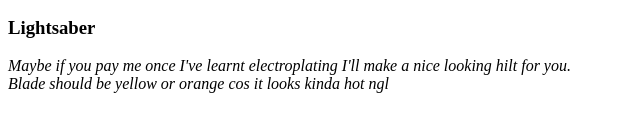
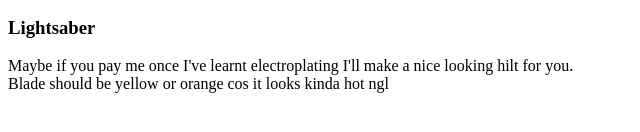
Before and after one commit to 67444/greyjedi, a plain HTML site: page index.html in a window 1280 px wide. Shown: the part 290-422 px from the top of the page, 0-640 px from the left. Drawn offline with Linux system fonts and the light colour scheme.

Commit message:
Fixed Italic

```diff
--- a/index.html
+++ b/index.html
@@ -6,6 +6,6 @@
         <h3>Teachings</h3>
         <p><i>Flowing through all, there is balance. <br> There is no peace without a passion to create <br> There is no passion without peace to guide <br> Knowledge fades without the strength to act <br> Power blinds without the serenity to see <br> There is freedom in life <br> There is purpose in death <br> The Force is all things and I am the Force</i></p>
         <h3>Lightsaber</h3>
-        <p><i>Maybe if you pay me once I've learnt electroplating I'll make a nice looking hilt for you.<br>Blade should be yellow or orange cos it looks kinda hot ngl</i></p>
+        <p>Maybe if you pay me once I've learnt electroplating I'll make a nice looking hilt for you.<br>Blade should be yellow or orange cos it looks kinda hot ngl</p>
     </body>
 </html>
```
